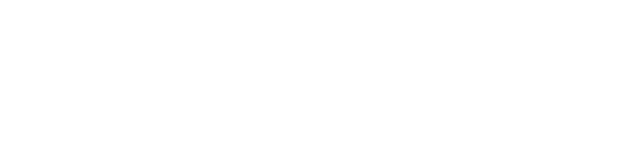
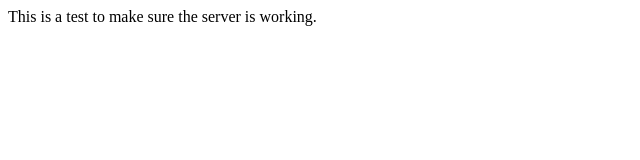
Before and after one commit to giyugg/giyugg, a plain HTML site: page portfolio/index.html in a window 1280 px wide. Shown: the whole page, without its empty margins (0-640 px from the left). Drawn offline with Linux system fonts and the light colour scheme.

```diff
--- a/portfolio/index.html
+++ b/portfolio/index.html
@@ -6,6 +6,6 @@
     <title>GiyuGG  |  Gr.11 Web Dev.</title>
 </head>
 <body>
-
+    This is a test to make sure the server is working.
 </body>
 </html>
```
